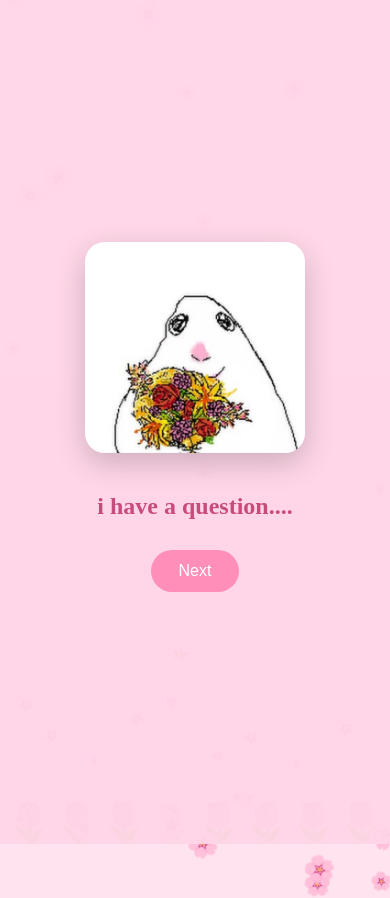
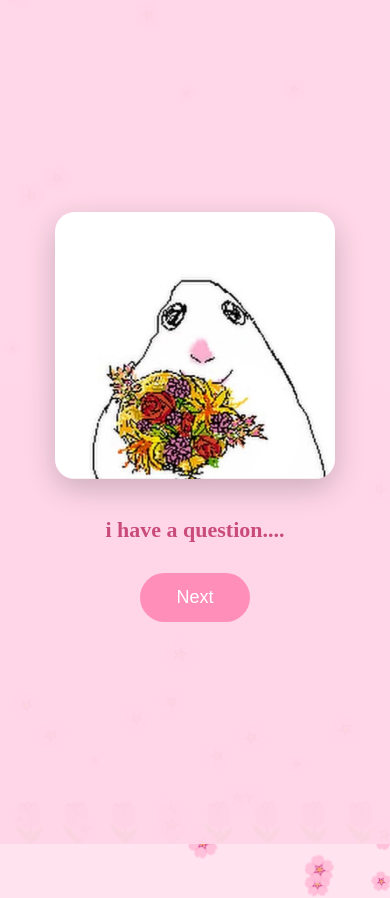
Before and after one commit to parmesean21/67......., a plain HTML site: page index.html in a window 390 px wide. Both pictures are taken after a click on the button "Next". Drawn offline with Linux system fonts and the light colour scheme; a web font is replaced by a local one.

Commit message:
Update index.html

```diff
--- a/index.html
+++ b/index.html
@@ -133,6 +133,32 @@
     width: 100%;
     border-radius: 4px;
 }
+    /* 📱 Mobile adjustments */
+@media (max-width: 480px) {
+
+    #popup img {
+        width: 280px; /* bigger image */
+    }
+
+    #popup h2 {
+        font-size: 22px;
+    }
+
+    button {
+        font-size: 18px;
+        padding: 14px 36px;
+    }
+
+    #yes, #no {
+        width: 140px;
+    }
+
+    .gallery {
+        grid-template-columns: 1fr; /* stack photos on mobile */
+        padding: 20px;
+    }
+}
+
 </style>
 </head>
 
@@ -196,11 +222,15 @@
 
 nextBtn.onclick = () => {
     index++;
-    if (index < messages.length) {
+
+    if (index === messages.length - 1) {
+        // Last message → show choices immediately
         text.textContent = messages[index];
-    } else {
         nextBtn.style.display = "none";
         choices.style.display = "block";
+    }
+    else if (index < messages.length) {
+        text.textContent = messages[index];
     }
 };
 
```
